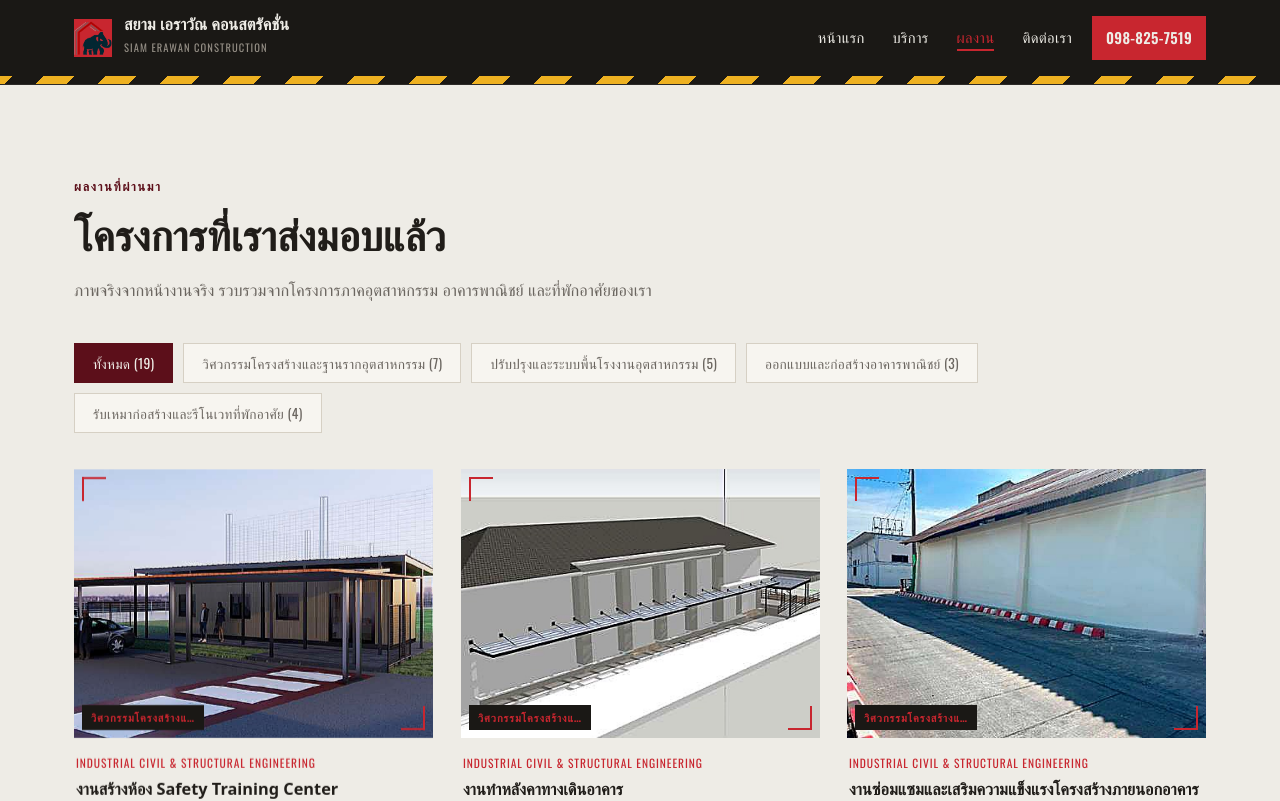
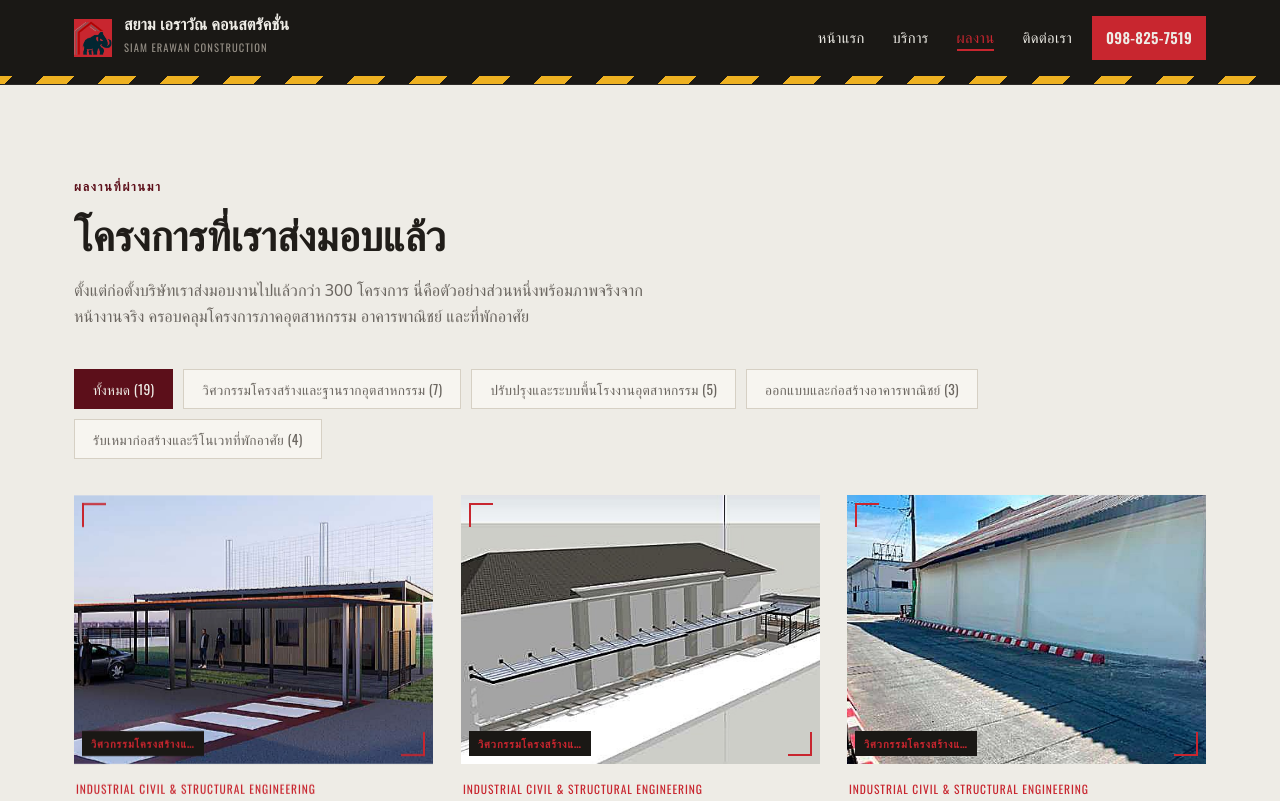
Before and after one commit to siamerawaninform-center/siamerawan-website, a React (Vite) app: page /portfolio in a window 1280 px wide. Shown: the top 801 px of the page. Built offline with nearby package versions, Linux system fonts and the light colour scheme; a web font is replaced by a local one.

Commit message:
Add files via upload

```diff
--- a/src/pages/Home.jsx
+++ b/src/pages/Home.jsx
@@ -88,8 +88,8 @@ export default function Home() {
             <div className="label">กลุ่มงานบริการหลัก</div>
           </Reveal>
           <Reveal as="div" className="stat" delay={160}>
-            <div className="n"><CountUp to={19} suffix="+" /></div>
-            <div className="label">โครงการที่ส่งมอบแล้ว</div>
+            <div className="n"><CountUp to={300} suffix="+" /></div>
+            <div className="label">โครงการที่ส่งมอบแล้วตั้งแต่ก่อตั้งบริษัท</div>
           </Reveal>
           <Reveal as="div" className="stat" delay={240}>
             <div className="n"><CountUp to={100} suffix="%" /></div>
@@ -133,7 +133,7 @@ export default function Home() {
           <Reveal className="section-head">
             <span className="eyebrow">ผลงานที่ผ่านมา</span>
             <h2>งานจริง ลูกค้าจริง หน้างานจริง</h2>
-            <p>ตัวอย่างส่วนหนึ่งจากโครงการที่เราส่งมอบให้กับลูกค้าทั้งภาคอุตสาหกรรม พาณิชย์ และที่พักอาศัย</p>
+            <p>ตลอดเส้นทางกว่า 300 โครงการ นี่คือตัวอย่างส่วนหนึ่งที่เราส่งมอบให้กับลูกค้าทั้งภาคอุตสาหกรรม พาณิชย์ และที่พักอาศัย</p>
           </Reveal>
           <div className="portfolio-grid">
             {featured.map((id, i) => {
--- a/src/pages/Portfolio.jsx
+++ b/src/pages/Portfolio.jsx
@@ -15,7 +15,8 @@ export default function Portfolio() {
         <span className="eyebrow">ผลงานที่ผ่านมา</span>
         <h1 style={{ marginTop: 10, fontSize: 'clamp(1.9rem, 4vw, 2.6rem)' }}>โครงการที่เราส่งมอบแล้ว</h1>
         <p style={{ marginTop: 16, color: 'var(--steel)', maxWidth: '62ch', fontSize: '1.02rem', marginBottom: 40 }}>
-          ภาพจริงจากหน้างานจริง รวบรวมจากโครงการภาคอุตสาหกรรม อาคารพาณิชย์ และที่พักอาศัยของเรา
+          ตั้งแต่ก่อตั้งบริษัทเราส่งมอบงานไปแล้วกว่า 300 โครงการ นี่คือตัวอย่างส่วนหนึ่งพร้อมภาพจริงจากหน้างานจริง
+          ครอบคลุมโครงการภาคอุตสาหกรรม อาคารพาณิชย์ และที่พักอาศัย
         </p>
 
         <div className="filter-bar">
```
